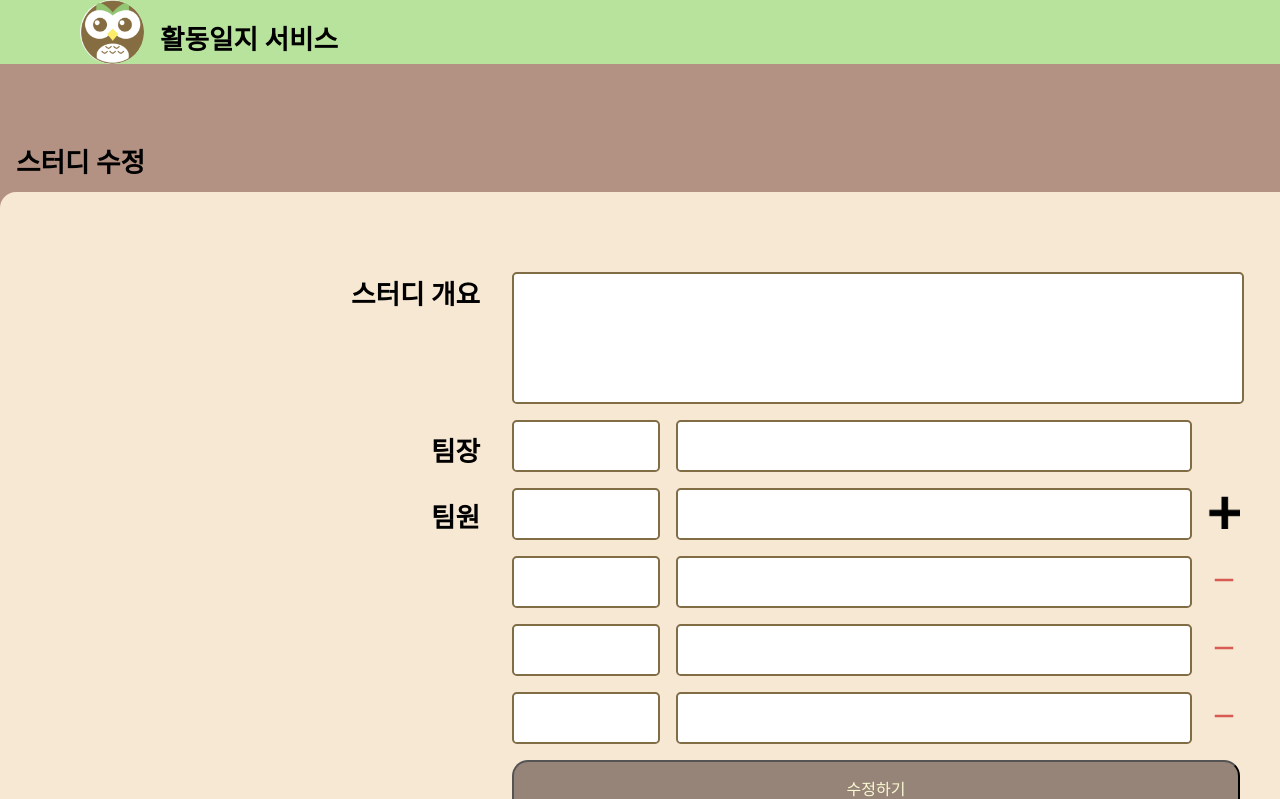
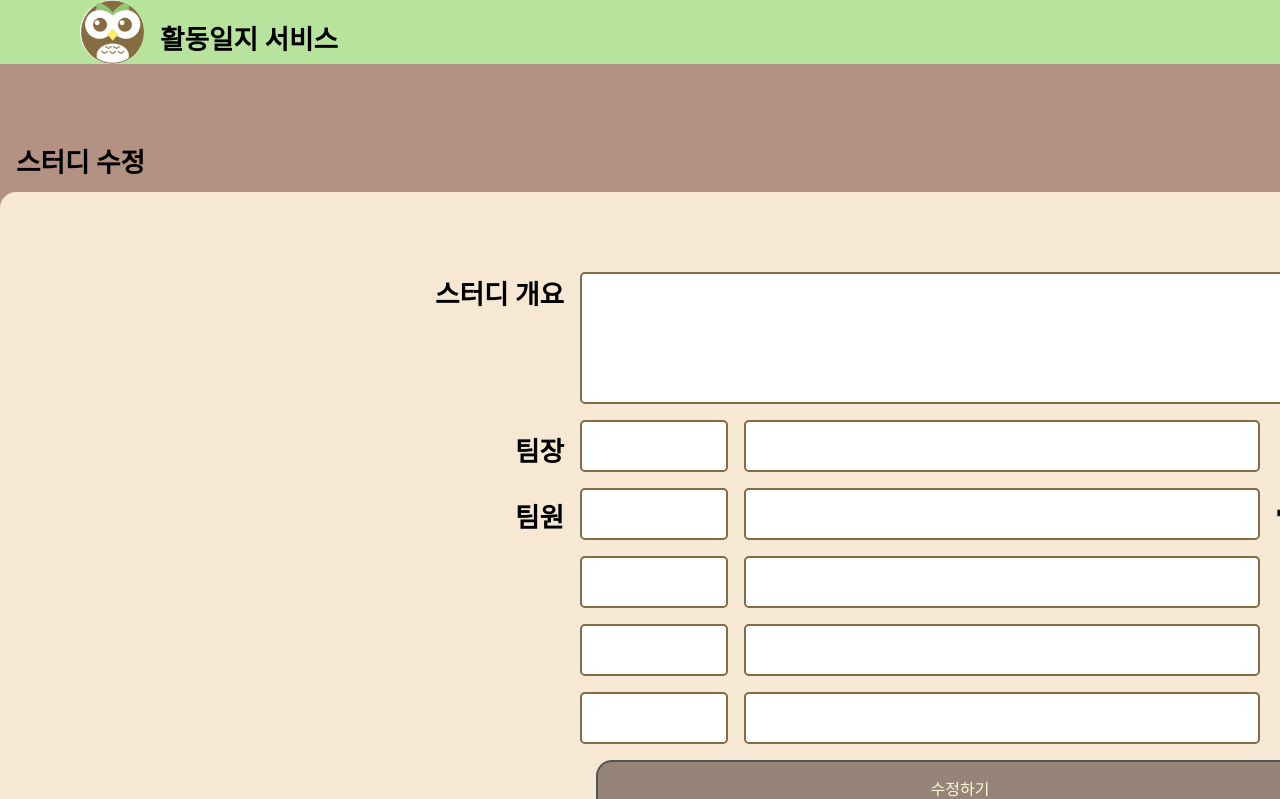
Before and after one commit to C-B-U/owl-forest, a React (Create React App) app in the folder frontend/: page /StudyCrew in a window 1280 px wide. Shown: the top 799 px of the page. Built offline with nearby package versions, Linux system fonts and the light colour scheme.

Commit message:
fix/#45/delete margin

```diff
--- a/frontend/src/Pages/AL_Pages/StudyCrew.jsx
+++ b/frontend/src/Pages/AL_Pages/StudyCrew.jsx
@@ -63,8 +63,8 @@ const OutLine = styled.div`
 /** 블럭 간격 조절 */
 const StudyIndex = styled.div`
   display: flex;
-  margin: 1rem;
-  margin-right: 10rem;
+  margin-top: 1rem;
+  margin-bottom: 1rem;
 `;
 
 const BtnWrap = styled.div`
@@ -185,6 +185,7 @@ function StudyCrew() {
                     {/* 스터디 개요 작성 */}
                     <Input width={'43.5rem'} height={'8rem'} />
                   </StudyIndex>
+                  <div>
                     <StudyIndex>
                       {/* 팀장 작성 */}
                       <Input
@@ -231,7 +232,7 @@ function StudyCrew() {
                       <Input width={'30rem'} height={'3rem'} />
                       <MinusBtn></MinusBtn>
                     </StudyIndex>
-
+                  </div>
                   {/* 버튼 */}
                   <BtnWrap>
                     <Btn
```
Lines whose indentation alone changed are shown as unchanged.
